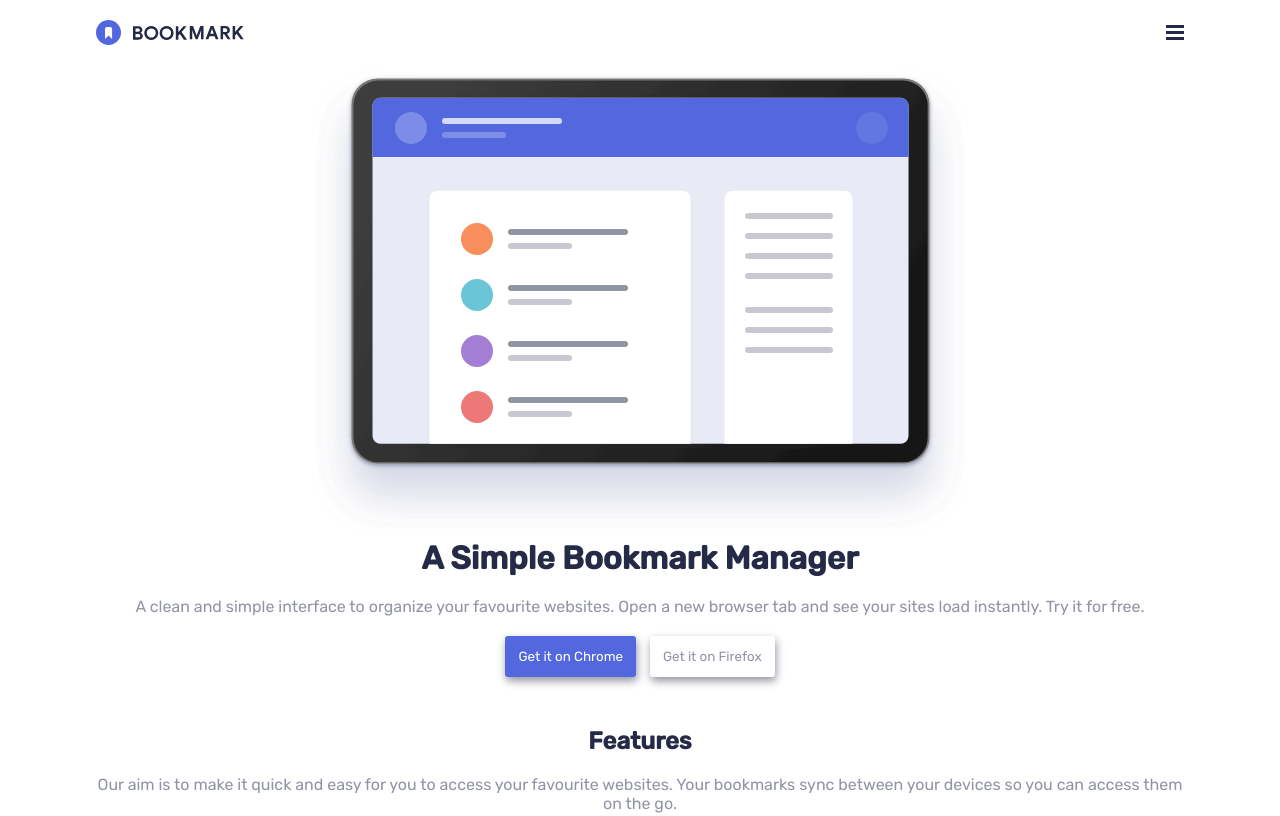
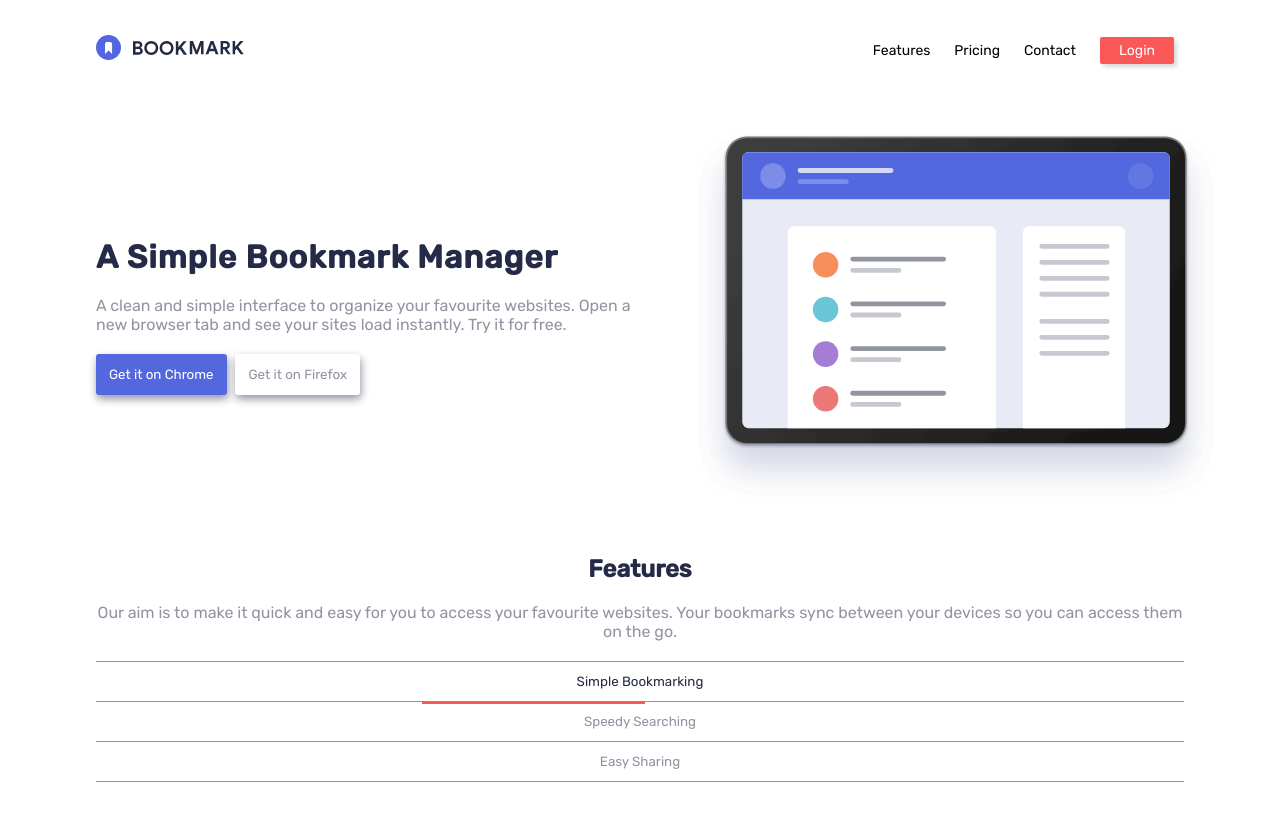
Before and after one commit to victoryejike/reimagined-octo-telegram, a website: page index.html in a window 1280 px wide. Shown: the top 816 px of the page. Drawn offline with Linux system fonts and the light colour scheme; files whose address does not match are found by name.

Commit message:
feat: started the layout for desktop

```diff
--- a/index.html
+++ b/index.html
@@ -23,6 +23,12 @@
     </div>
     <div class="nav__hamburger-menu">
       <img src="./images/icon-hamburger.svg" alt="menu-icon for mobile" class="nav__hamburger-menu__img">
+    </div>
+    <div class="nav__desktop">
+      <a href="#" class="nav__desktop__links">Features</a>
+      <a href="#" class="nav__desktop__links">Pricing</a>
+      <a href="#" class="nav__desktop__links">Contact</a>
+      <a href="#" class="nav__desktop__links">Login</a>
     </div>
   </nav>
   <!-- Nav End -->
--- a/style/main.scss
+++ b/style/main.scss
@@ -60,6 +60,39 @@ body {
   padding: 20px 0px;
   width: 85%;
   margin: 0 auto;
+
+  @include responsive(tab-land) {
+    padding: 35px 0px;
+  }
+
+  .nav__hamburger-menu {
+    @include responsive(tab-land) {
+      display: none;
+    }
+  }
+
+  .nav__desktop {
+    display: none;
+
+    .nav__desktop__links {
+      margin: 0px 10px;
+      text-decoration: none;
+      color: inherit;
+      font-size: 14px;
+
+      &:last-child {
+        background-color: $color-primary-red;
+        color: white;
+        padding: 5px 19px;
+        border-radius: 2px;
+        box-shadow: 3px 3px 4px rgba(0, 0, 0, 0.151);
+      }
+    }
+
+    @include responsive(tab-land) {
+      display: block;
+    }
+  }
 }
 
 .header {
@@ -68,11 +101,37 @@ body {
   margin: 0 auto;
   margin-bottom: 40px;
 
+  @include responsive(tab-land) {
+    text-align: left;
+    display: flex;
+    justify-content: space-between;
+    align-items: center;
+    flex-direction: row-reverse;
+    margin-top: 30px;
+  }
+
+  .header__hero-container {
+    @include responsive(tab-land) {
+      width: 45%;
+    }
+  }
+
   .header__hero-container__img {
     max-width: 100%;
+
+    @include responsive(tab-land) {
+      max-width: 107%;
+    }
+  }
+
+  .header__hero-text {
+    @include responsive(tab-land) {
+      width: 50%;
+    }
   }
 
   .header__text {
+    letter-spacing: 1px;
     color: $color-dark-blue;
     font-weight: 600;
   }
@@ -95,6 +154,11 @@ body {
       width: 70%;
       margin: 0 auto;
       box-shadow: 2px -4px 10px $color-gray-blue;
+    }
+
+    @include responsive(tab-land) {
+      margin: 0px;
+      margin-right: 5px;
     }
   }
 
```
Also changed, not shown: style/main.css.
